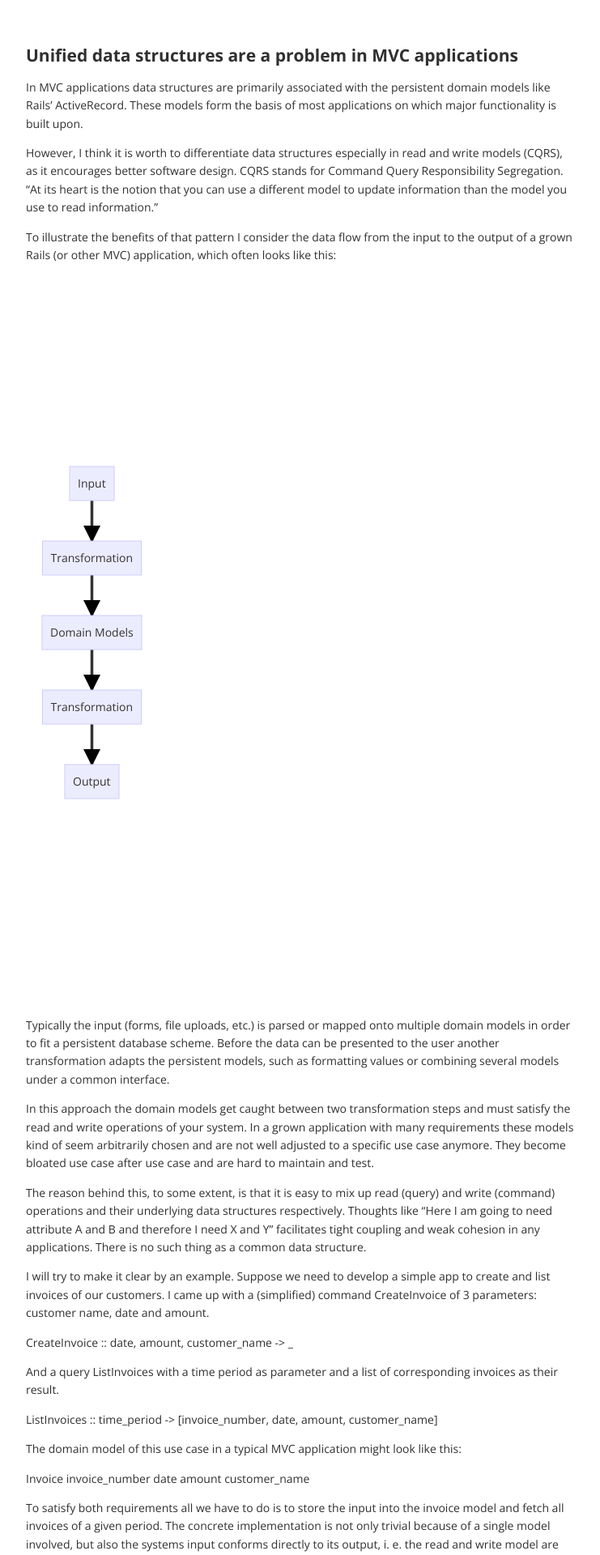
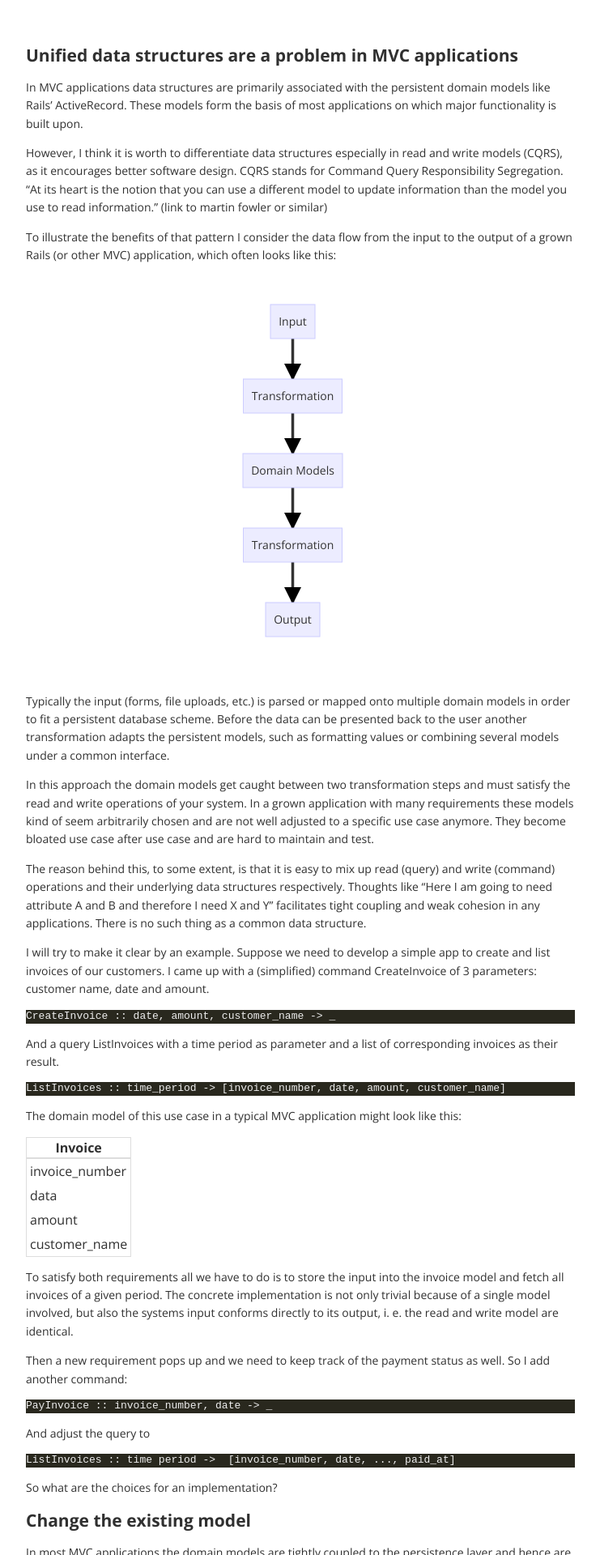
Before and after one commit to defkef/defkef.github.io, a Jekyll site: the page built from drafts/2017-02-7-why-cqrs-matters.markdown, in a window 1280 px wide. Shown: the part 371-2291 px from the top of the page at 81% size, without its empty margins (269-1010 px from the left). Built offline with Jekyll 4.4.1, drawn with Linux system fonts in a browser that asks for light colours; comment, search, counter and statistics services are not loaded; some of the changed text lies outside the part shown.

Commit message:
basically styling

````diff
--- a/drafts/2017-02-7-why-cqrs-matters.markdown
+++ b/drafts/2017-02-7-why-cqrs-matters.markdown
@@ -11,11 +11,11 @@ disqus: y
 
 In MVC applications data structures are primarily associated with the persistent domain models like Rails’ ActiveRecord. These models form the basis of most applications on which major functionality is built upon.
 
-However, I think it is worth to differentiate data structures especially in read and write models (CQRS), as it encourages better software design. CQRS stands for Command Query Responsibility Segregation. “At its heart is the notion that you can use a different model to update information than the model you use to read information.”
+However, I think it is worth to differentiate data structures especially in read and write models (CQRS), as it encourages better software design. CQRS stands for Command Query Responsibility Segregation. “At its heart is the notion that you can use a different model to update information than the model you use to read information.” (link to martin fowler or similar)
 
 To illustrate the benefits of that pattern I consider the data flow from the input to the output of a grown Rails (or other MVC) application, which often looks like this:
 
-<div class="mermaid">
+<div class="mermaid" style="height: 500px; text-align: center;">
 graph TD;
     A[Input]==>B[Transformation];
     B==>C[Domain Models];
@@ -23,7 +23,7 @@ graph TD;
     D==>E[Output];
 </div>
 
-Typically the input (forms, file uploads, etc.) is parsed or mapped onto multiple domain models in order to fit a persistent database scheme. Before the data can be presented to the user another transformation adapts the persistent models, such as formatting values or combining several models under a common interface.
+Typically the input (forms, file uploads, etc.) is parsed or mapped onto multiple domain models in order to fit a persistent database scheme. Before the data can be presented back to the user another transformation adapts the persistent models, such as formatting values or combining several models under a common interface.
 
 In this approach the domain models get caught between two transformation steps and must satisfy the read and write operations of your system. In a grown application with many requirements these models kind of seem arbitrarily chosen and are not well adjusted to a specific use case anymore. They become bloated use case after use case and are hard to maintain and test.
 
@@ -31,45 +31,56 @@ The reason behind this, to some extent, is that it is easy to mix up read (query
 
 I will try to make it clear by an example. Suppose we need to develop a simple app to create and list invoices of our customers. I came up with a (simplified) command CreateInvoice of 3 parameters: customer name, date and amount.
 
+```
 CreateInvoice :: date, amount, customer_name -> _
+```
 
 And a query ListInvoices with a time period as parameter and a list of corresponding invoices as their result.
 
+```
 ListInvoices :: time_period -> [invoice_number, date, amount, customer_name]
+```
 
 The domain model of this use case in a typical MVC application might look like this:
 
-Invoice
-invoice_number
-date
-amount
-customer_name
+| Invoice        |
+| ------------   |
+| invoice_number |
+| data           |
+| amount         |
+| customer_name  |
 
 To satisfy both requirements all we have to do is to store the input into the invoice model and fetch all invoices of a given period. The concrete implementation is not only trivial because of a single model involved, but also the systems input conforms directly to its output, i. e. the read and write model are identical.
 
 Then a new requirement pops up and we need to keep track of the payment status as well. So I add another command:
 
+```
 PayInvoice :: invoice_number, date -> _
+```
 
 And adjust the query to
 
-ListInvoices :: time period ->  [invoice_number, date, customer_name, amount, paid_at]
+```
+ListInvoices :: time period ->  [invoice_number, date, ..., paid_at]
+```
 
 So what are the choices for an implementation?
-Change the existing model
+
+## Change the existing model
 
 In most MVC applications the domain models are tightly coupled to the persistence layer and hence are more related to the output than to the input of the system. This is mainly for efficiency reasons since reading occurs generally more often than writing.
 
-That said, we add another attribute to the invoice model to reflect the interface of ListInvoices like this:
+That said, we add another attribute to the invoice model to reflect the interface of *ListInvoices* like this:
 
-Invoice
-invoice_number
-date
-amount
-customer_name
-paid_at
+| Invoice        |
+| ------------   |
+| invoice_number |
+| data           |
+| amount         |
+| customer_name  |
+| paid_at        |
 
-The parameter of the new command PayInvoice is stored into the invoice model. The output code keeps nearly unchanged, since it is still a 1:1 mapping from that model. We just need to add another attribute to the view layer.
+The parameter of the new command *PayInvoice* is stored into the invoice model. The output code keeps nearly unchanged, since it is still a 1:1 mapping from that model. We just need to add another attribute to the view layer.
 
 Well, because that change is convenient, it is quite problematic in every sense. In contrast to the original example the input, fed by two different operations, does not conform 1:1 to the output anymore. Therefore it should not be unified in a common data structure either. In the above implementation, creating and paying invoices depend on the same domain model, which leads to coupling between both commands through the Invoice model. A change in a requirement is likely to provoke extensive change in the code of rather unrelated requirements due to the strong coupling.
 
@@ -77,50 +88,53 @@ Furthermore the act of payment is transformed to fit the read model early on. Yo
 
 Going with this approach adding more features (and input) to the system would require you to change existing domain models again and again. This is not only a source for defects, these models also get bloated really quickly because they are influenced by all kind of use cases.
 
-Add a second write model
+## Add a second write model
+
 Probably you already guessed it: Payments are a concept on their own. Therefore we introduce a Payment model to separate both concerns.
 
+| Payment        |
+| ------------   |
+| invoice_number |
+| data           |
 
-Payment
-invoice_number
-date
+Now the write operations *CreateInvoice* and *PayInvoice* are fully separated by their corresponding write models. A potential change in one does not affect the other.
 
-
-Now the write operations CreateInvoice and PayInvoice are fully separated by their corresponding write models. A potential change in one does not affect the other.
-
-With this approach the view code gets a little more complex, since ListInvoices needs to know about both inputs of your system, i. e. about invoices and payments.
+With this approach the view code gets a little more complex, since *ListInvoices* needs to know about both inputs of your system, i. e. about invoices and payments.
 
 However, Rails for example hides the complexity by relationships (has many, belongs to, etc.) defined between those models which leads to an entangled gigantic domain model. I find this approach problematic since it introduces query demands into the write model. Associations (only needed for querying) are already constructed at the write side and a change in the composition is likely to influence commands as well.
 
-Dedicated write and read models
+## Dedicated write and read models
 
 The relation between invoices and payments should only exist in terms of the query mentioned above. To address this issue we introduce a read model which provides necessary data. We keep both write models and can get the exact same interface as in our first approach.
 
 
-
-
-
-InvoicesWithPaymentState
-invoice_number
-date
-amount
-customer_name
-paid_at
-
+| InvoicesWithPaymentState |
+| ------------   |
+| invoice_number |
+| data           |
+| amount         |
+| customer_name  |
+| paid_at        |
 
 Stay with me for a moment. It needs to be clear that the (persistent) write models are not influenced by queries, only by their corresponding command. On the other side, read models should only be influenced by their corresponding queries. All information needed for output are deduced by the write models and reduced into a corresponding read model. The transformation takes place in between those models.
 
-
+<div class="mermaid" style="height: 500px; text-align: center;">
+graph TD;
+    A[Input]==>B[Write model];
+    B==>C[Transformation];
+    C==>D[Read model];
+    D==>E[Output];
+</div>
 
 Just to be clear ...
 
-… One more requirement pops up.
+… one more requirement pops up.
 
 Our boss needs us to import invoices and payments from another system. They will come in as a CSV file with slightly different attributes.
 
 Again, a naive approach would be to map that data onto our existing Payment and Invoice models. Instead, I would argue we should go for a third data structure that reflects the CSV file's attributes or the file altogether. The transformation which creates the read model is going to be extended to take that third model into account. The read model itself does not change and write models are not cluttered by a potential origin attribute to indicate where the invoice or payment came from.
 
-Conclusion
+## Conclusion
 
 An application's output is rarely structured as its input and therefore should not be mixed up in the code either. Splitting the functionality into queries and commands was on purpose and should be materialized by their corresponding read and write models.
 
--- a/stylesheets/style.css
+++ b/stylesheets/style.css
@@ -312,6 +312,25 @@ section.post, section > p {
   section.post li p, section > p li p {
     margin-bottom: 5px; }
 
+section.post > table {
+  border-collapse: collapse;
+  border-spacing: 0;
+  margin-left: 60px;
+  border: 1px solid #ddd;
+}
+
+section.post > table > thead > tr > th {
+  border-bottom-width: 2px;
+  border-bottom: 2px solid #ddd;
+}
+
+section.post > table > tbody > tr > td {
+  padding: 4px;
+  vertical-align: top;
+}
+
+
+
 .highlight {
   margin: 0;
   padding: 0; }
````
